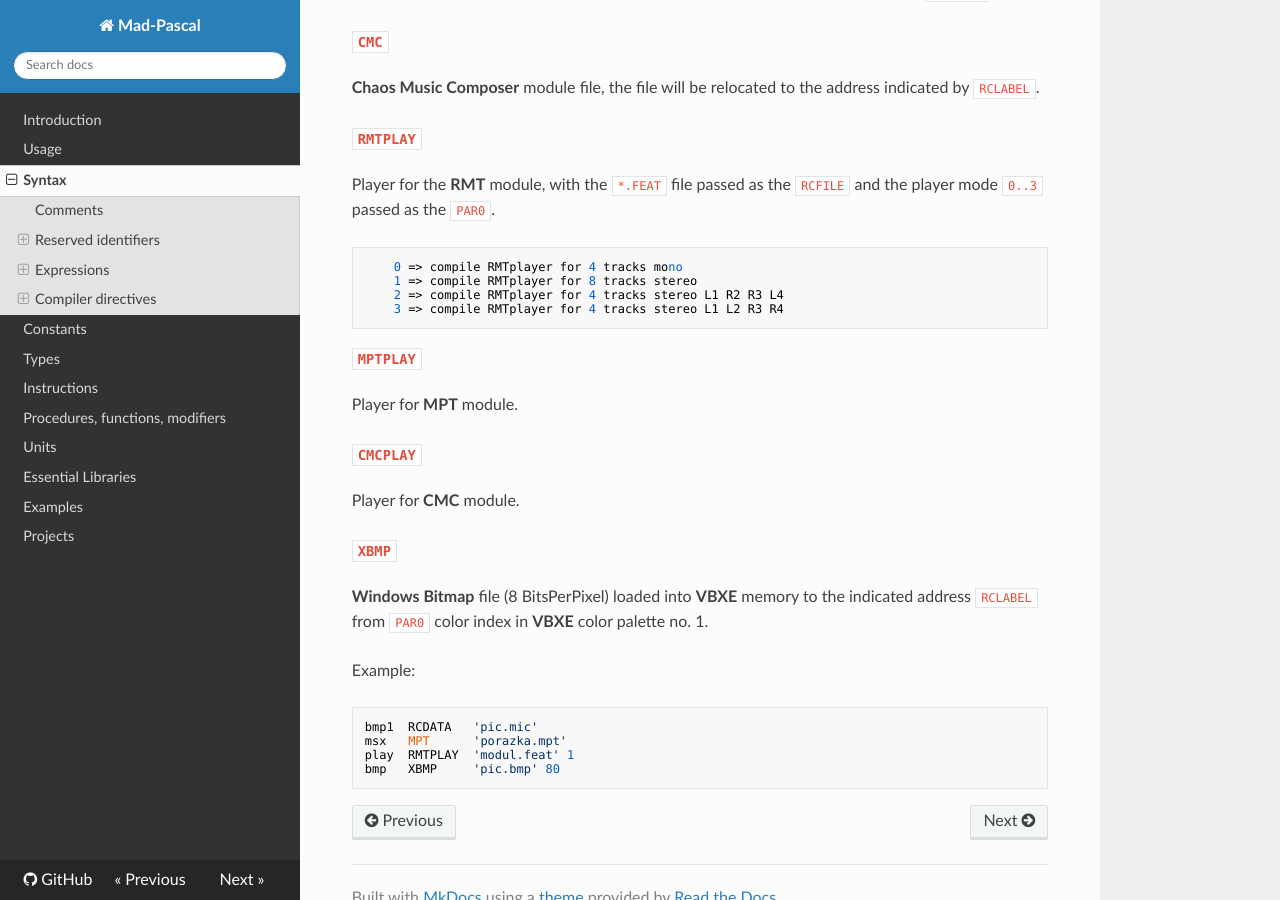
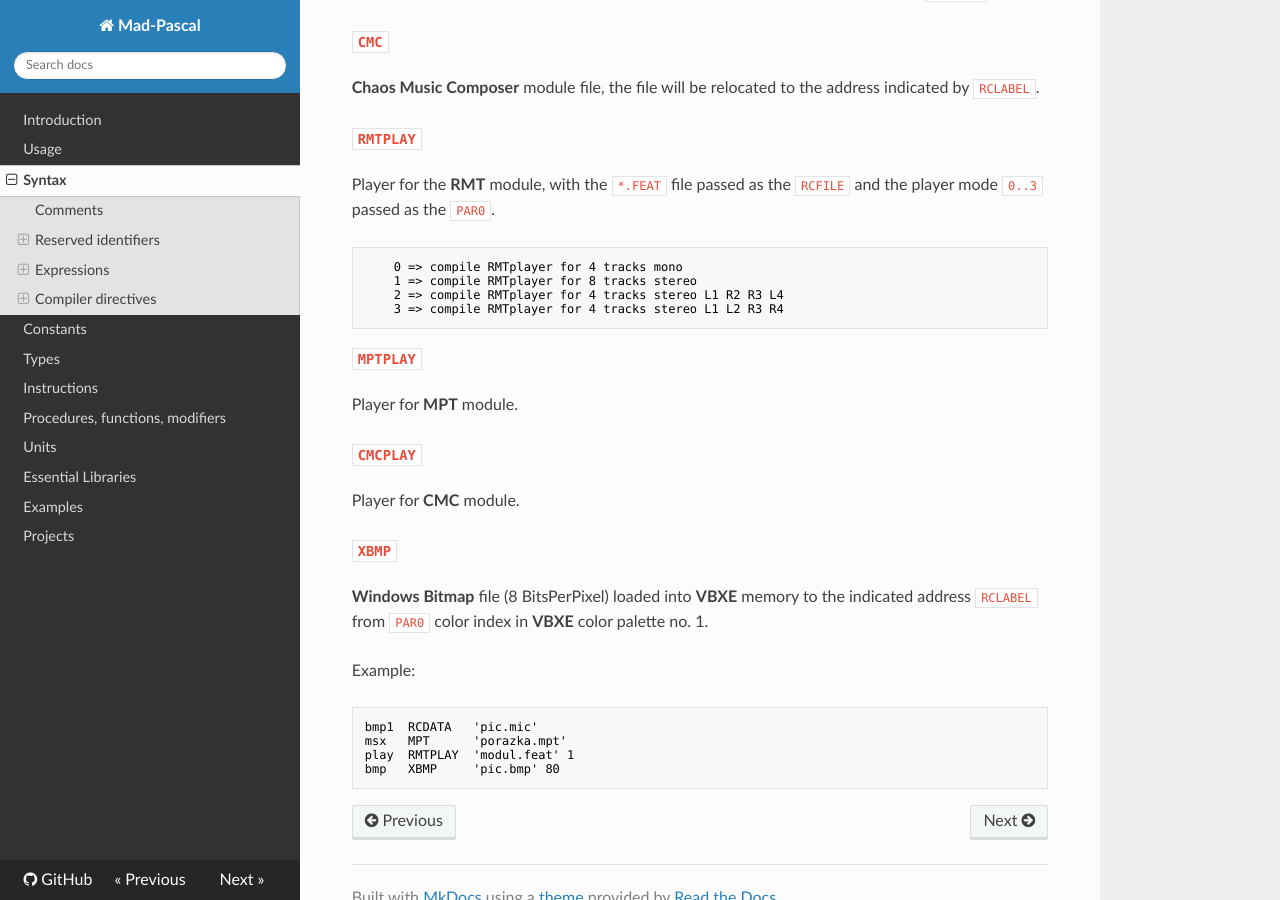
Before and after one commit to tebe6502/mad-pascal-en-mkdocs, an MkDocs documentation site: the page built from docs/syntax.md, in a window 1280 px wide and 900 px high, scrolled down 6173 px. Built offline with MkDocs 1.6.1, drawn with Linux system fonts in a browser that asks for light colours; nearby versions of some CDN libraries; some of the changed text lies outside the part shown.

Commit message:
Add files via upload

````diff
--- a/docs/syntax.md
+++ b/docs/syntax.md
@@ -130,8 +130,10 @@
 
 Compiler directives are of form::
 
-    {$directive parameters}
-    {$list_of_switch_directives}
+```delphi
+{$directive parameters}
+{$list_of_switch_directives}
+```
 
 A directive is a comment differentiated from a regular comment by the first $ character.
 
@@ -322,7 +324,7 @@
 
 Player for the **RMT** module, with the `*.FEAT` file passed as the `RCFILE` and the player mode `0..3` passed as the `PAR0`.
 
-```
+```none
     0 => compile RMTplayer for 4 tracks mono
     1 => compile RMTplayer for 8 tracks stereo
     2 => compile RMTplayer for 4 tracks stereo L1 R2 R3 L4
@@ -343,7 +345,7 @@
 
 Example:
 
-```
+```none
 bmp1  RCDATA   'pic.mic'
 msx   MPT      'porazka.mpt'
 play  RMTPLAY  'modul.feat' 1
````
Also changed, not shown: docs/procedures-functions.md (+2 -2 lines).
